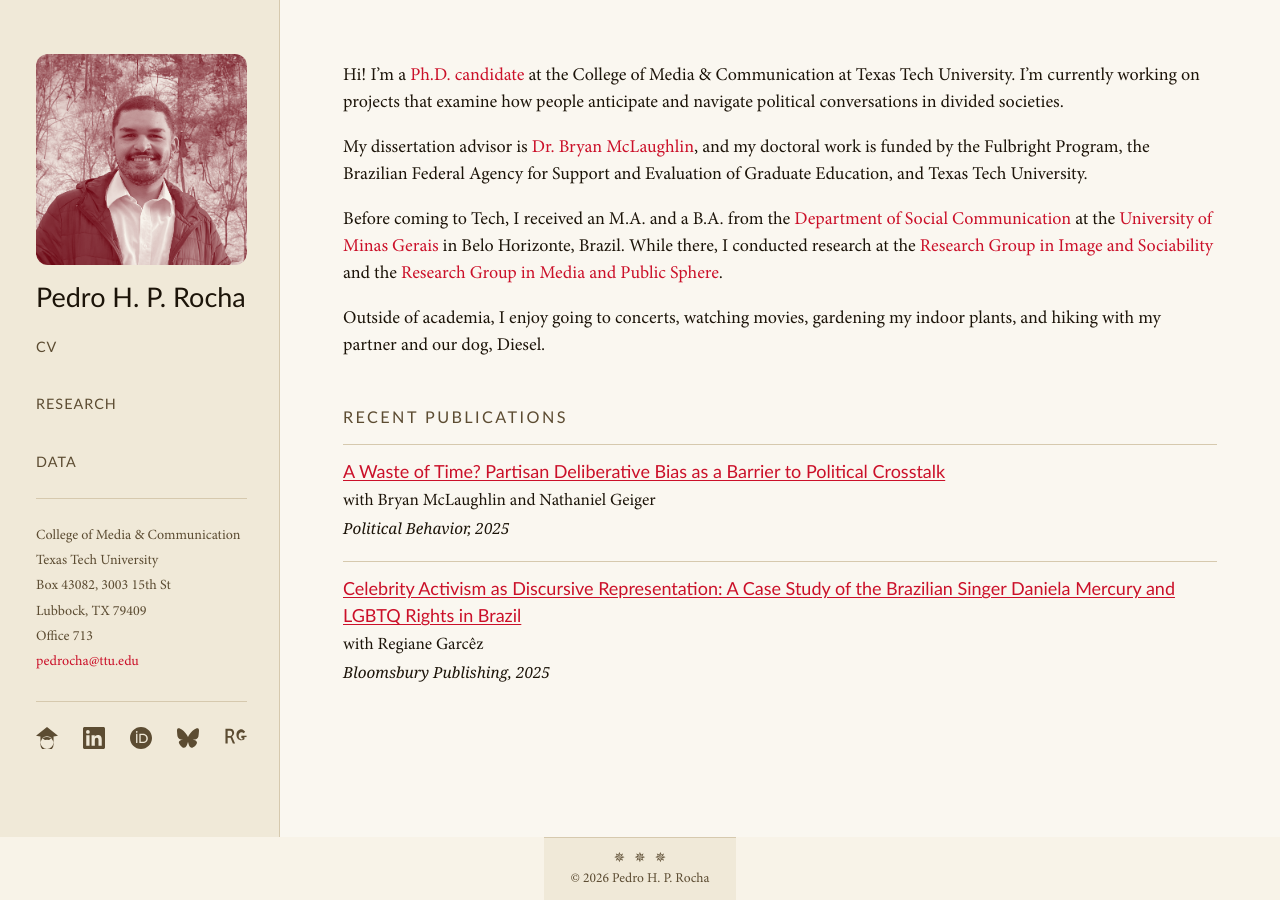
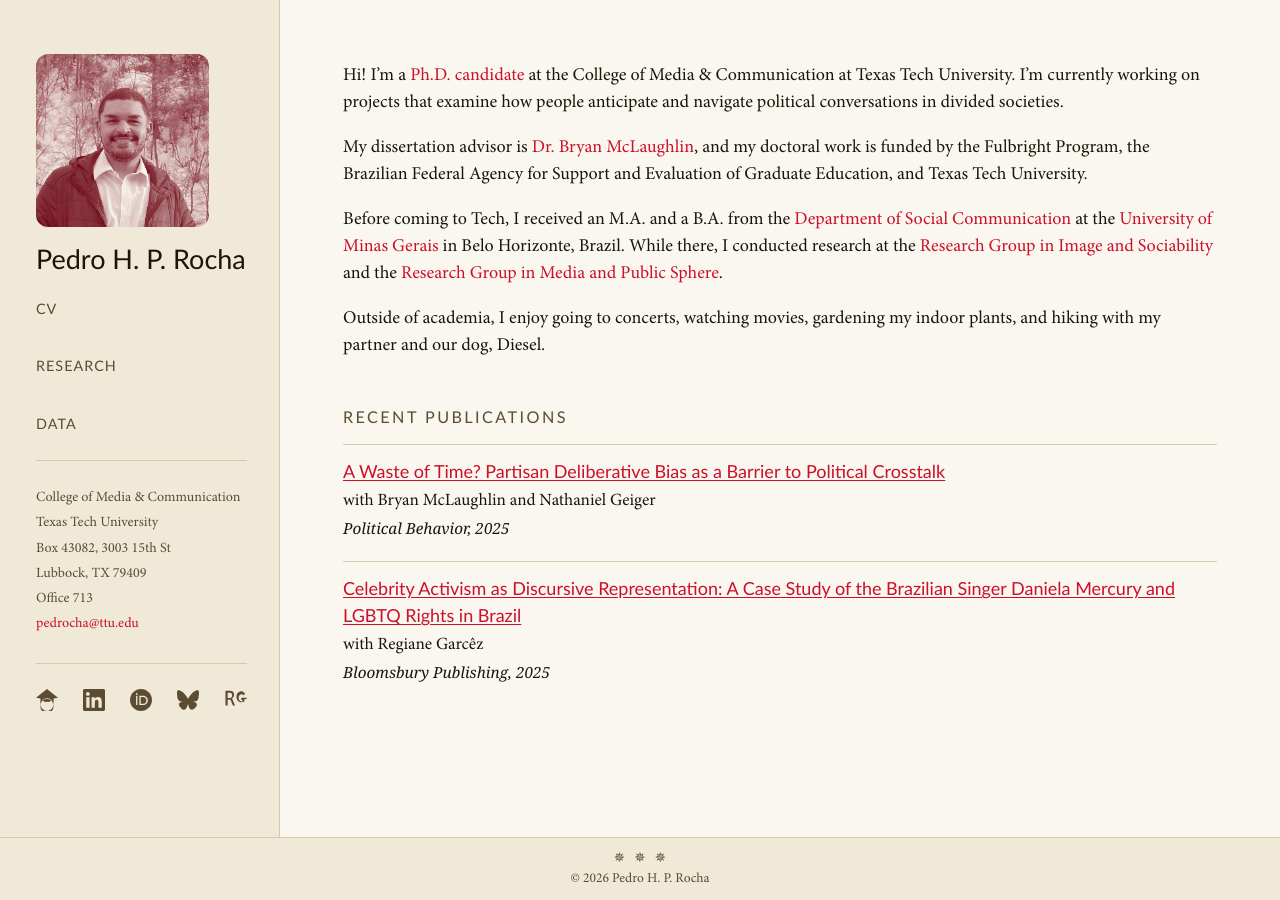
Before and after one commit to pedrohprocha/pedrohprocha.github.io, a Jekyll site: the page built from index.md, in a window 1280 px wide. Built offline with Jekyll 4.4.1, drawn with Linux system fonts in a browser that asks for light colours; some web fonts are replaced.

Commit message:
Fix full-width footer; reduce headshot to 82%
Co-Authored-By: Claude Sonnet 4.6 <noreply@anthropic.com>

```diff
--- a/assets/css/main.css
+++ b/assets/css/main.css
@@ -345,7 +345,7 @@ h3 {
 }
 
 .headshot-sm {
-    width: 100%;
+    width: 82%;
     height: auto;
     aspect-ratio: 1 / 1;
     object-fit: cover;
@@ -477,11 +477,10 @@ h3 {
 
 /* ── Footer ──────────────────────────────────────────────── */
 .site-footer {
+    width: 100%;
     padding: 0.6rem 1.5rem;
     font-size: 0.75rem;
     color: var(--muted);
-    max-width: 100%;
-    margin: 0 auto;
     text-align: center;
     border-top: 1px solid var(--border);
     background: var(--sidebar-bg);
```
